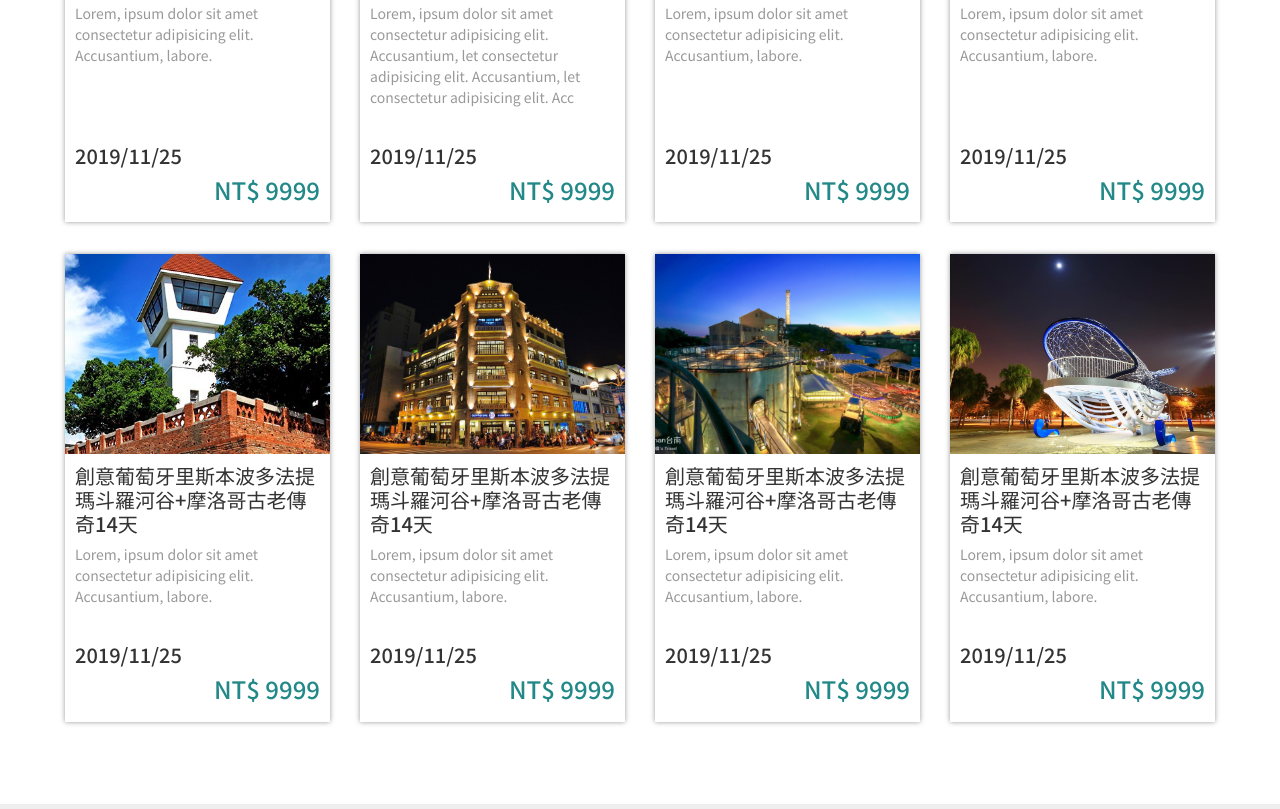
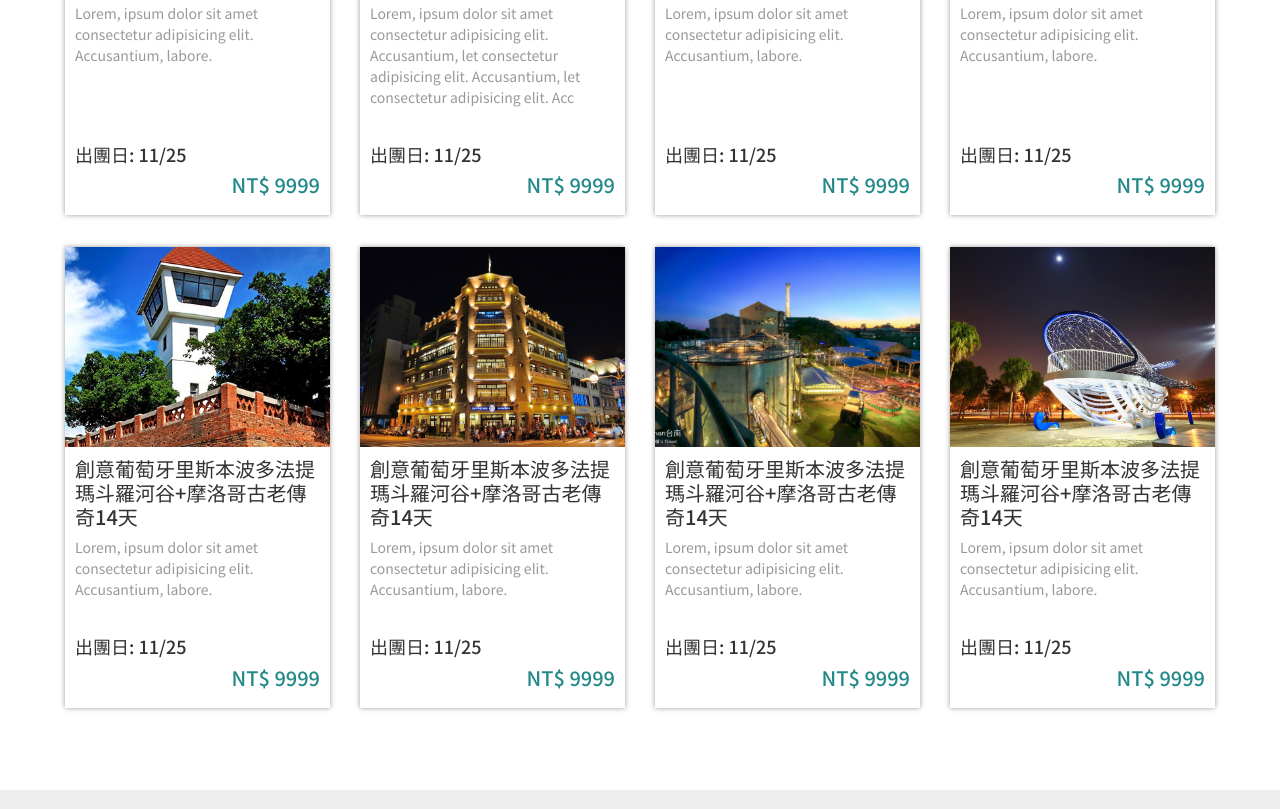
Before and after one commit to ricky4869/flying2, a plain HTML site: page index.html in a window 1280 px wide. Shown: the part 1131-1940 px from the top of the page. Drawn offline with nearby package versions, Linux system fonts and the light colour scheme.

Commit message:
init commit

```diff
--- a/css/style.css
+++ b/css/style.css
@@ -410,9 +410,14 @@ ul{
 }
 
 .best_tour > .item > a > .txt h4{
-    font-size: 24px;
+    font-size: 20px;
     color: #288;
     text-align: right;
+}
+
+.best_tour > .item > a > .txt h5{
+    font-size: 18px;
+    color: #333;
 }
 
 .best_tour > .item > a > .txt p{
--- a/index.html
+++ b/index.html
@@ -133,7 +133,7 @@
                                     </p>
                                 </div>
                                 <div class="txt txtBottom">
-                                    <h3 class="date">2019/11/25</h3>
+                                    <h5 class="date">出團日: <span>11/25</span></h5>
                                     <h4 class="price">NT$ <span>9999</span></h4>
                                 </div>
                             </a>
@@ -152,7 +152,7 @@
                                     </p>
                                 </div>
                                 <div class="txt txtBottom">
-                                    <h3 class="date">2019/11/25</h3>
+                                    <h5 class="date">出團日: <span>11/25</span></h5>
                                     <h4 class="price">NT$ <span>9999</span></h4>
                                 </div>
                             </a>
@@ -169,7 +169,7 @@
                                     </p>
                                 </div>
                                 <div class="txt txtBottom">
-                                    <h3 class="date">2019/11/25</h3>
+                                    <h5 class="date">出團日: <span>11/25</span></h5>
                                     <h4 class="price">NT$ <span>9999</span></h4>
                                 </div>
                             </a>
@@ -186,7 +186,7 @@
                                     </p>
                                 </div>
                                 <div class="txt txtBottom">
-                                    <h3 class="date">2019/11/25</h3>
+                                    <h5 class="date">出團日: <span>11/25</span></h5>
                                     <h4 class="price">NT$ <span>9999</span></h4>
                                 </div>
                             </a>
@@ -203,7 +203,7 @@
                                     </p>
                                 </div>
                                 <div class="txt txtBottom">
-                                    <h3 class="date">2019/11/25</h3>
+                                    <h5 class="date">出團日: <span>11/25</span></h5>
                                     <h4 class="price">NT$ <span>9999</span></h4>
                                 </div>
                             </a>
@@ -220,7 +220,7 @@
                                     </p>
                                 </div>
                                 <div class="txt txtBottom">
-                                    <h3 class="date">2019/11/25</h3>
+                                    <h5 class="date">出團日: <span>11/25</span></h5>
                                     <h4 class="price">NT$ <span>9999</span></h4>
                                 </div>
                             </a>
@@ -237,7 +237,7 @@
                                     </p>
                                 </div>
                                 <div class="txt txtBottom">
-                                    <h3 class="date">2019/11/25</h3>
+                                    <h5 class="date">出團日: <span>11/25</span></h5>
                                     <h4 class="price">NT$ <span>9999</span></h4>
                                 </div>
                             </a>
@@ -254,7 +254,7 @@
                                     </p>
                                 </div>
                                 <div class="txt txtBottom">
-                                    <h3 class="date">2019/11/25</h3>
+                                    <h5 class="date">出團日: <span>11/25</span></h5>
                                     <h4 class="price">NT$ <span>9999</span></h4>
                                 </div>
                             </a>
```
